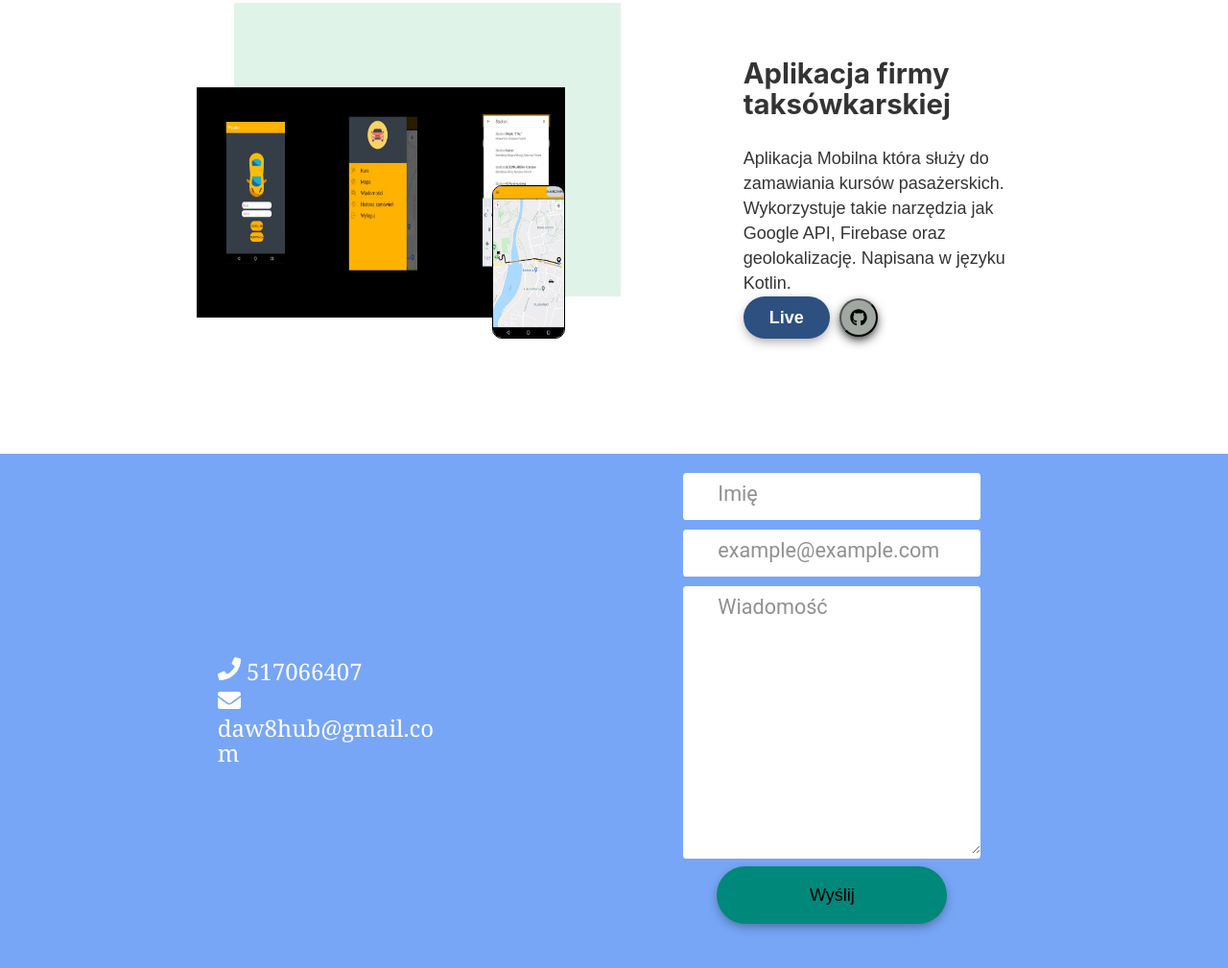
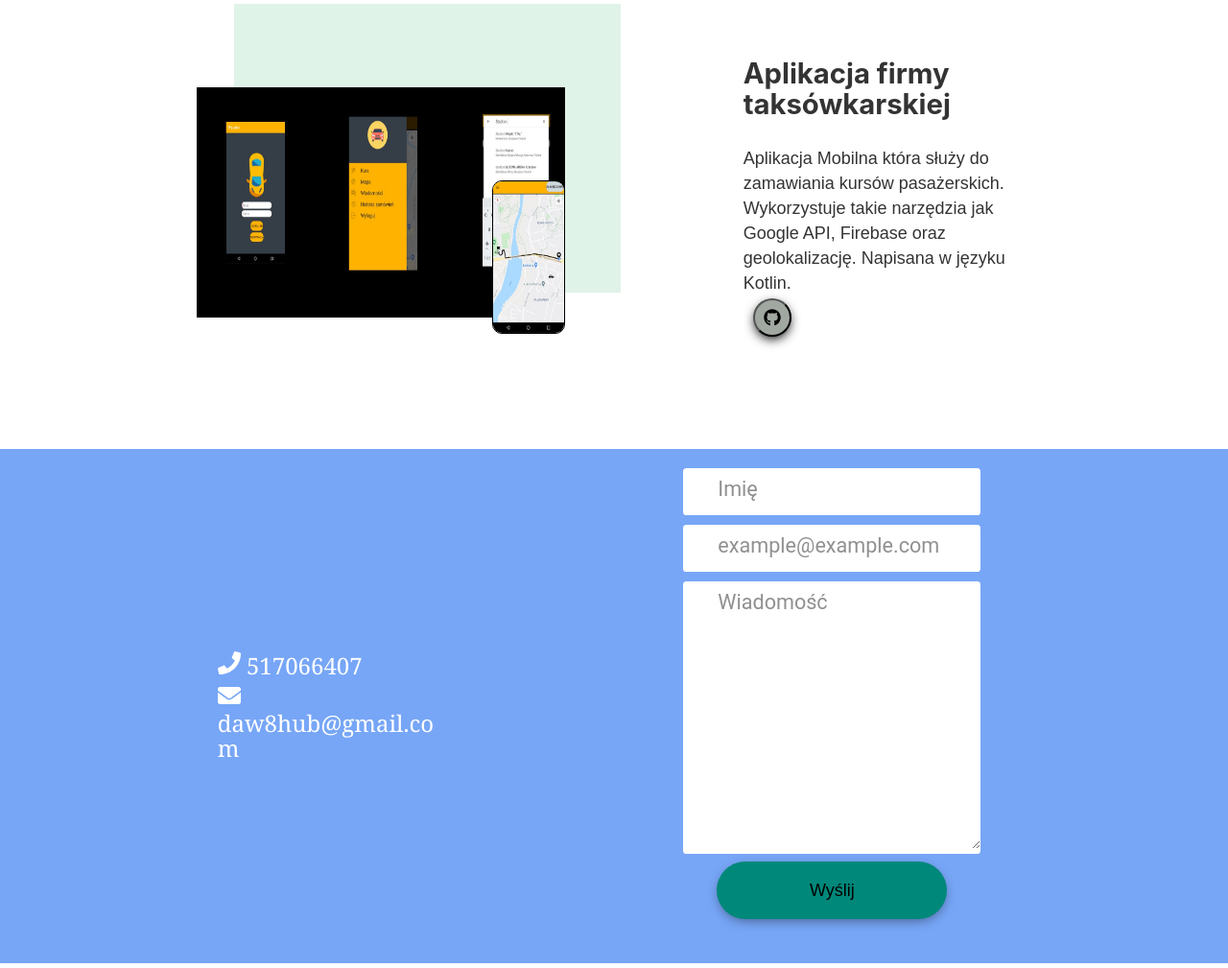
Before and after one commit to dawidhubicki97/Portfolio, a Gatsby site: page / in a window 1280 px wide. Shown: the part 2129-3138 px from the top of the page at 96% size. Built offline with nearby package versions, Linux system fonts and the light colour scheme; Gatsby itself is replaced by a stand-in of ours.

Commit message:
Github Button Connected

```diff
--- a/src/components/projects.js
+++ b/src/components/projects.js
@@ -75,10 +75,11 @@ export default function Projects(homeImageData) {
           Wykorzystuje takie narzędzia jak Google API, Firebase oraz
           geolokalizację. Napisana w języku Kotlin.
           <br></br>
-          <button className="projects-button">Live</button>
-          <button className="projects-github">
-            <FaGithub></FaGithub>
-          </button>
+          <a href="https://github.com/dawidhubicki97/Taxi-App" target="_parent">
+            <button className="projects-github">
+              <FaGithub></FaGithub>
+            </button>
+          </a>
         </div>
         <div className="projects-images">
           <div className="projects-backgroundgreen" data-sal="fade"></div>
```
